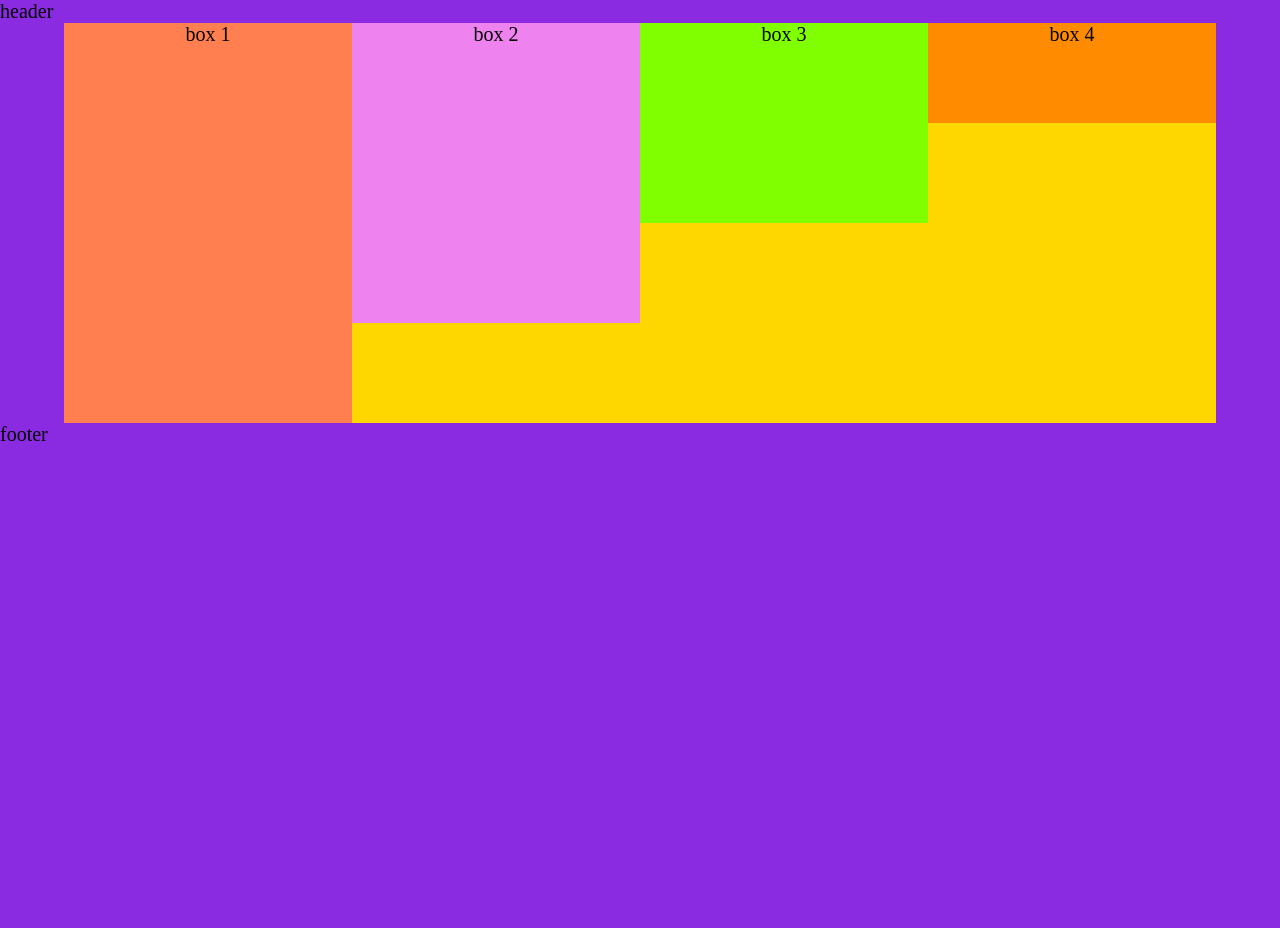
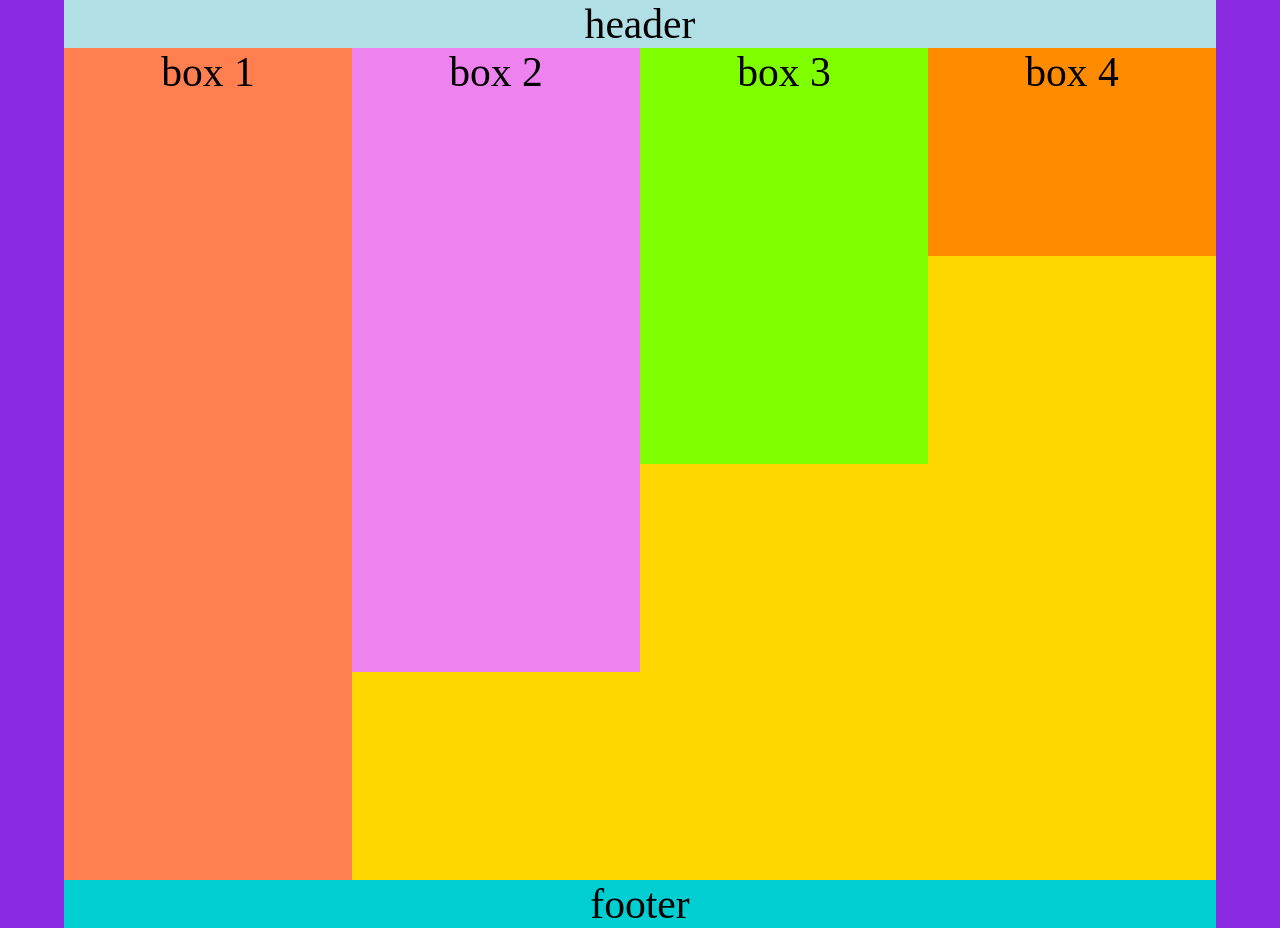
Before and after one commit to geekwise-donald-hess/morning-021116, a plain HTML site: page index.html in a window 1280 px wide. Before the commit the page ends 800 px from the top, so only its background shows below. Drawn offline with Linux system fonts and the light colour scheme.

Commit message:
css changes

```diff
--- a/css/style.css
+++ b/css/style.css
@@ -2,7 +2,7 @@ html,body{
     margin:0;
     padding:0;
     box-sizing:border-box;
-    font-size: 62.5%;
+    font-size: 1.3em;
 }
 
 body{
@@ -24,9 +24,13 @@ main{
 }
 
 #header{
+    margin: 0 auto;
     display: block;
     width: 90%;
-
+    text-align: center;
+    height: 100%;
+    background-color: powderblue;
+    box-sizing: border-box;
 }
 
 
@@ -73,3 +77,13 @@ main{
     float: left;
     box-sizing: border-box;
 }
+
+#footer{
+    margin: 0 auto;
+    display: block;
+    width: 90%;
+    text-align: center;
+    height: 100%;
+    background-color: darkturquoise;
+    box-sizing: border-box;
+}
```
